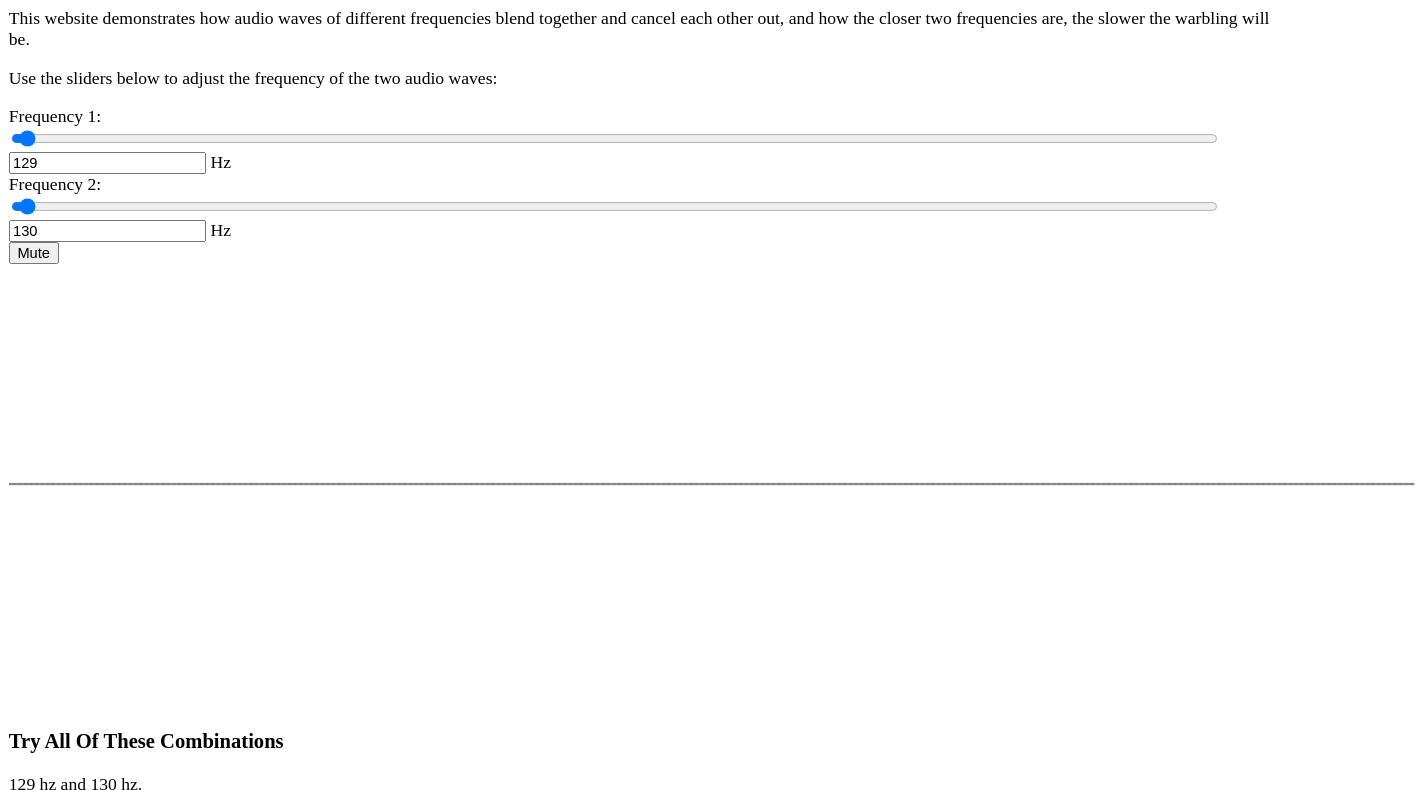
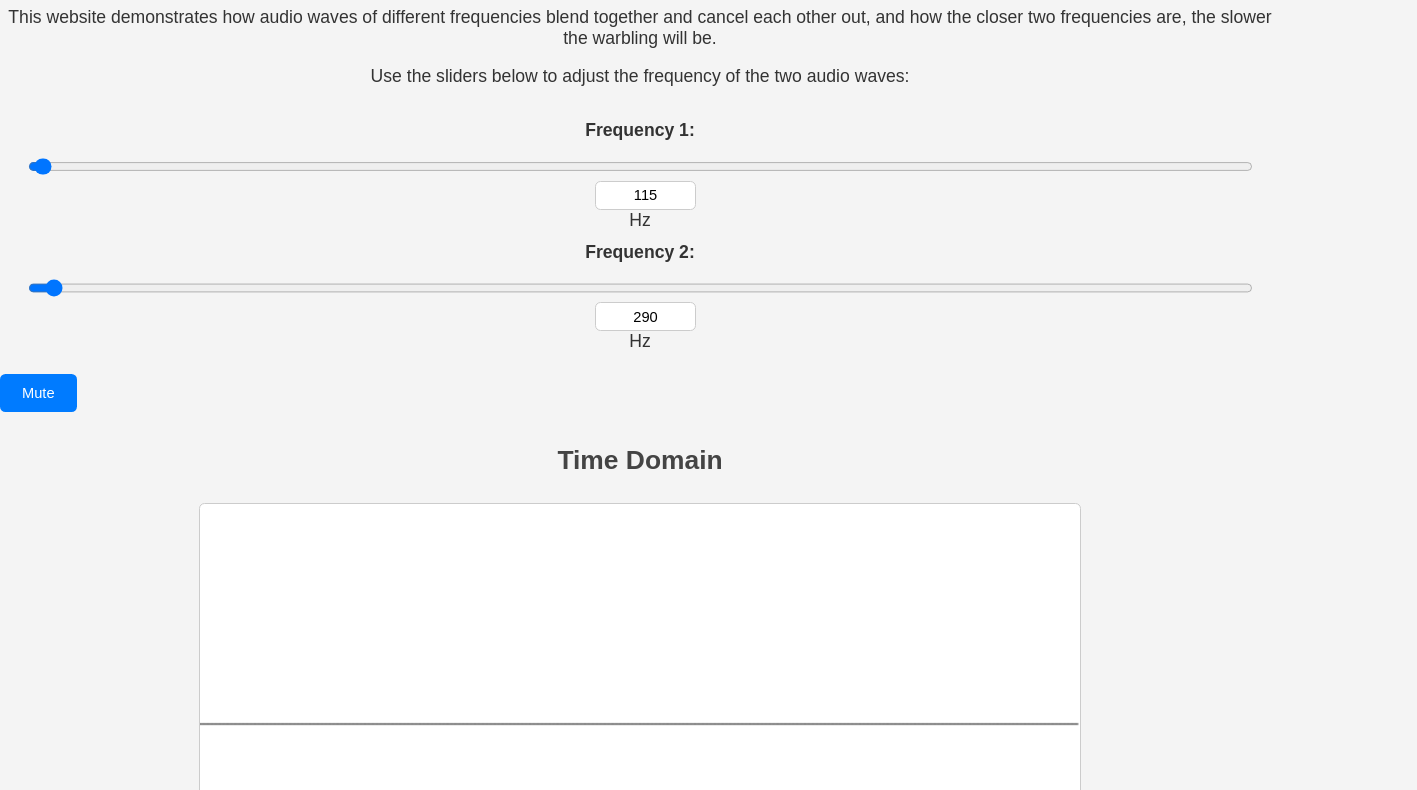
Before and after one commit to pbanuru/SineInterferenceWarbling, a plain HTML site: page index.html in a window 1280 px wide. Shown: the part 79-869 px from the top of the page, 1417 px wide, since content can reach past the window. Drawn offline with Linux system fonts and the light colour scheme; animation ran at ten frames a second.

Commit message:
Added styling, buttons for freq presets, freq domain canvas

```diff
--- a/index.html
+++ b/index.html
@@ -3,6 +3,7 @@
 <head>
   <title>Sine Wave Interference Warbling Demonstration</title>
 </head>
+<link rel="stylesheet" href="styles.css">
 <body style="zoom: 110%">
   <h1>Sine Wave Interference Warbling Demonstration</h1>
   <p>This website demonstrates how audio waves of different frequencies blend together and cancel each other out, and how the closer two frequencies are, the slower the warbling will be.</p>
@@ -10,155 +11,119 @@
   <p>Use the sliders below to adjust the frequency of the two audio waves:</p>
   <div id="controls">
     <label for="frequency1">Frequency 1:</label>
-    <input type="range" id="frequency1" min="0" max="300" value="115" step="1" style="width: calc(100% - 50px)">
+    <input type="range" id="frequency1" min="0" max="20000" value="115" step="1" style="width: calc(100% - 50px)">
     <input type="text" id="frequency1-display" value="115"> Hz
     <br>
     <label for="frequency2">Frequency 2:</label>
-    <input type="range" id="frequency2" min="0" max="300" value="290" step="1" style="width: calc(100% - 50px)">
+    <input type="range" id="frequency2" min="0" max="20000" value="290" step="1" style="width: calc(100% - 50px)">
     <input type="text" id="frequency2-display" value="290"> Hz
   </div>
 
   <button id="mute-button">Mute</button>
+  <h3>Time Domain</h3>
   <canvas id="waveform" width="800" height="400"></canvas>
+  <h3>Frequency Domain</h3>
+  <canvas id="frequencyform" width="800" height="400"></canvas>
+
   <h3>Try All Of These Combinations</h3>
-  <p>129 hz and 130 hz.</p>
-  <p>Now 129 hz and 131 hz.</p>
-  <p>Now 129 hz and 129.1 hz. (Wait it out, notice the changes)</p>
+  <p>
+      <button class="set-frequency" data-freq1="129" data-freq2="130">Set to 129 Hz and 130 Hz</button>
+  </p>
+  <p>
+      <button class="set-frequency" data-freq1="129" data-freq2="131">Set to 129 Hz and 131 Hz</button>
+  </p>
+  <div class="centered-container">
+      <button class="set-frequency" data-freq1="129" data-freq2="129.1">Set to 129 Hz and 129.1 Hz</button>
+      <span class="message">(Wait it out, notice the changes)</span>
+  </div>
+
   <p>Singers can use sine waves to train pitch accuracy, as they sing one note against a sine wave and aim to minimize the warbling.</p>
 
   <h3>Additional</h3>
-  <p>This project was made in about 4.75 hours, I had ChatGPT do most of the work. I was very curious what it was capable of (GPT3 I believe), and it impressed me!</p>
+  <p>This project was made with the help of ChatGPT. It's impressive to see what it's capable of!</p>
   <p>I did learn some things along the way as I tried to fix things</p>
 
   <script>
-
-    // get references to the canvas, the sliders, and the mute button
-    var canvas = document.getElementById('waveform');
+    var canvasTime = document.getElementById('waveform');
+    var canvasFreq = document.getElementById('frequencyform');
     var frequency1Slider = document.getElementById('frequency1');
     var frequency1Display = document.getElementById('frequency1-display');
     var frequency2Slider = document.getElementById('frequency2');
     var frequency2Display = document.getElementById('frequency2-display');
     var muteButton = document.getElementById('mute-button');
 
-    // define the minimum and maximum values for the range sliders
-    var minValue = 0;
-    var maxValue = 20000;
-
-    // set the minimum and maximum values for the range sliders
-    frequency1Slider.min = minValue;
-    frequency1Slider.max = maxValue;
-    frequency2Slider.min = minValue;
-    frequency2Slider.max = maxValue;
-
-    // set the minimum and maximum values for the current frequencies.
-    var currentFrequency1 = 129;
-    var currentFrequency2 = 130;
-
-    // set the minimum and maximum values for the frequency values
-    frequency1Display.value = currentFrequency1;
-    frequency2Display.value = currentFrequency2;
-    frequency1Slider.value = currentFrequency1;
-    frequency2Slider.value = currentFrequency2;
-
-    // Set canvas width
-    canvas.width = window.innerWidth;
-
-    // Make canvas have red background 1
-    // var ctx = canvas.getContext('2d');
-    // ctx.fillStyle = "red";
-    // ctx.fillRect(0, 0, canvas.width, canvas.height);
-
-    // create an audio context
     var audioContext = new AudioContext();
 
-    // create two oscillators
     var oscillator1 = audioContext.createOscillator();
     var oscillator2 = audioContext.createOscillator();
 
-    // create a gain node
     var gainNode = audioContext.createGain();
 
-    // set the initial frequencies of the oscillators
     oscillator1.frequency.value = frequency1Slider.value;
     oscillator2.frequency.value = frequency2Slider.value;
 
-    // connect the oscillators to the gain node
     oscillator1.connect(gainNode);
     oscillator2.connect(gainNode);
 
-    // connect the gain node to the destination
     gainNode.connect(audioContext.destination);
 
-    // start the oscillators
     oscillator1.start();
     oscillator2.start();
 
-    // create an analyser
-// create an analyser node
     var analyser = audioContext.createAnalyser();
-
-// connect the gain node to the analyser node
     gainNode.connect(analyser);
 
-// create a draw function to draw the waveform on the canvas
-function draw() {
-  // get the audio data
+    function drawTimeDomain() {
       var data = new Uint8Array(analyser.frequencyBinCount);
-  // console.log(data);
       analyser.getByteTimeDomainData(data);
 
-  // clear the canvas
-  canvas.getContext('2d').clearRect(0, 0, canvas.width, canvas.height);
+      canvasTime.getContext('2d').clearRect(0, 0, canvasTime.width, canvasTime.height);
+      canvasTime.getContext('2d').beginPath();
 
-  // Make canvas have red background 2
-  // ctx.fillRect(0, 0, canvas.width, canvas.height);
-
-  // draw the waveform
-  canvas.getContext('2d').beginPath();
-
-  var width = canvas.width;
-  var height = canvas.height;
+      var width = canvasTime.width;
+      var height = canvasTime.height;
       var sliceWidth = width * 1.0 / data.length;
       var x = 0;
 
-  // var minData = Math.min(data);
-  // var maxData = Math.max(data);
-  // var minData = data[0];
-  // var maxData = data[0];
-
       for (var i = 1; i < data.length; i++) {
-    // if (data[i] < minData) {
-    //   minData = data[i];
-    // }
-    // if (data[i] > maxData) {
-    //   maxData = data[i];
-    // }
-
         var v = data[i] / 128.0;
         var y = v * height/2;
 
-    // var yPercent = (y - minData) / (maxData - minData);
-    // y = yPercent * height/2;
-
         if(i === 0) {
-      canvas.getContext('2d').moveTo(x, y);
+          canvasTime.getContext('2d').moveTo(x, y);
         } else {
-      canvas.getContext('2d').lineTo(x, y);
+          canvasTime.getContext('2d').lineTo(x, y);
         }
 
         x += sliceWidth;
       }
 
-  canvas.getContext('2d').stroke();  // <-- add this line
-
-  // schedule the next draw call
-  requestAnimationFrame(draw);
+      canvasTime.getContext('2d').stroke();
+      requestAnimationFrame(drawTimeDomain);
     }
 
-// start drawing the waveform
-draw();
+    function drawFrequencyDomain() {
+      var data = new Uint8Array(analyser.frequencyBinCount);
+      analyser.getByteFrequencyData(data);
 
-// update the oscillator frequencies and frequency displays when the sliders are moved
+      canvasFreq.getContext('2d').clearRect(0, 0, canvasFreq.width, canvasFreq.height);
+      var barWidth = (canvasFreq.width / data.length);
+      var barHeight;
+      var x = 0;
+
+      for(var i = 0; i < data.length; i++) {
+        barHeight = data[i];
+        canvasFreq.getContext('2d').fillStyle = 'rgb(' + (barHeight+100) + ',50,50)';
+        canvasFreq.getContext('2d').fillRect(x,canvasFreq.height-barHeight/2,barWidth,barHeight/2);
+        x += barWidth + 1;
+      }
+
+      requestAnimationFrame(drawFrequencyDomain);
+    }
+
+    drawTimeDomain();
+    drawFrequencyDomain();
+
     frequency1Slider.addEventListener('input', function() {
       oscillator1.frequency.value = frequency1Slider.value;
       frequency1Display.value = frequency1Slider.value;
@@ -179,7 +144,6 @@ frequency2Display.addEventListener('input', function() {
       oscillator2.frequency.value = frequency2Display.value;
     });
 
-// mute the audio when the mute button is clicked
     muteButton.addEventListener('click', function() {
       if (muteButton.textContent === 'Mute') {
         gainNode.gain.value = 0;
@@ -198,7 +162,23 @@ function startAudio() {
 
     document.addEventListener('click', startAudio);
 
+    document.querySelectorAll('.set-frequency').forEach(button => {
+    button.addEventListener('click', function() {
+        // Get the frequencies from the data attributes
+        let freq1 = this.getAttribute('data-freq1');
+        let freq2 = this.getAttribute('data-freq2');
 
+        // Set the oscillator frequencies
+        oscillator1.frequency.value = freq1;
+        oscillator2.frequency.value = freq2;
+
+        // Update the slider and display values
+        frequency1Slider.value = freq1;
+        frequency2Slider.value = freq2;
+        frequency1Display.value = freq1;
+        frequency2Display.value = freq2;
+      });
+    });
   </script>
 </body>
 </html>
--- /dev/null
+++ b/styles.css
@@ -0,0 +1,106 @@
+/* styles.css */
+
+body {
+    font-family: 'Arial', sans-serif;
+    background-color: #f4f4f4;
+    color: #333;
+    margin: 0;
+    padding: 0;
+}
+
+h1, h3 {
+    text-align: center;
+    color: #444;
+}
+
+h1 {
+    margin-top: 20px;
+    font-size: 2em;
+}
+
+h3 {
+    margin-top: 30px;
+    font-size: 1.5em;
+}
+
+p {
+    text-align: center;
+    font-size: 1em;
+    margin-top: 10px;
+}
+
+#controls {
+    display: flex;
+    flex-direction: column;
+    align-items: center;
+    margin: 20px 0;
+}
+
+label {
+    margin: 10px 0;
+    font-weight: bold;
+}
+
+input[type="range"] {
+    margin: 5px 0;
+    cursor: pointer;
+}
+
+input[type="text"] {
+    margin-left: 10px;
+    padding: 5px;
+    border: 1px solid #ccc;
+    border-radius: 5px;
+    width: 80px;
+    text-align: center;
+}
+
+button {
+    background-color: #007BFF;
+    color: white;
+    padding: 10px 20px;
+    border: none;
+    border-radius: 5px;
+    cursor: pointer;
+    transition: background-color 0.3s;
+}
+
+button:hover {
+    background-color: #0056b3;
+}
+
+canvas {
+    display: block;
+    background-color: #fff;
+    border: 1px solid #ccc;
+    border-radius: 5px;
+    margin: 20px auto;
+}
+
+.set-frequency {
+    background-color: #8953ff;
+    color: white;
+    padding: 5px 10px;
+    border: none;
+    border-radius: 5px;
+    cursor: pointer;
+    transition: background-color 0.3s;
+    margin: 5px 0;
+}
+
+.set-frequency:hover {
+    background-color: #4907ff;
+}
+
+.centered-container {
+    position: relative;
+    text-align: center;
+    margin: 0 auto;
+}
+
+.message {
+    position: absolute;
+    top: 50%;
+    left: calc(50% + 100px); /* Adjust the value 20px to control the distance from the button */
+    transform: translateY(-50%);
+}
```
Also changed, not shown: README.md. Lines whose indentation alone changed are shown as unchanged.
